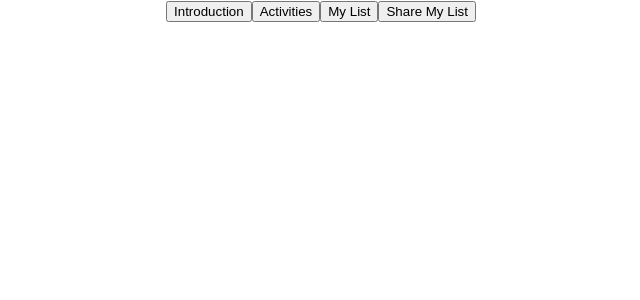
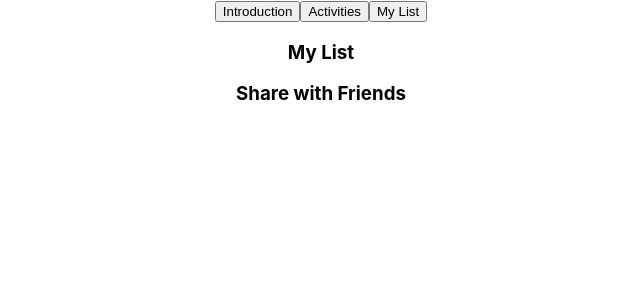
Before and after one commit to meowcodes/hmh-19-a-little-help-from, a React (Create React App) app: page / in a window 1280 px wide. Both pictures are taken after a click on the button "My List". Shown: the top 300 px of the page, without its empty margins (319-959 px from the left). Built offline with nearby package versions, Linux system fonts and the light colour scheme.

Commit message:
add my list page

```diff
--- a/src/App.js
+++ b/src/App.js
@@ -1,20 +1,19 @@
 import React, { Component } from 'react';
 // import Introduction from './Introduction';
 import MasterList from './MasterList';
-// import MyListEdit from './MyListEdit';
-// import MyListShow from './MyListShow';
+import MyList from './MyList';
 import uuid from 'uuid/v4';
 import './App.css';
 
 /**
  *
- * Renders Intro Page, Master List Page, My List Edit Page, or My List Show Page
+ * Renders Intro Page, Master List Page, My List Page
  *
  */
 
 class App extends Component {
     static defaultProps = {
-        pages: [ "intro", "masterList", "myListEdit", "myListShow"]
+        pages: [ "intro", "masterList", "myList"]
     }
 
     constructor(props) {
@@ -67,11 +66,8 @@ class App extends Component {
                     <button onClick={ () => this.updatePage("masterList") }>
                         Activities
                     </button>
-                    <button onClick={ () => this.updatePage("myListEdit") }>
+                    <button onClick={ () => this.updatePage("myList") }>
                         My List
-                    </button>
-                    <button onClick={ () => this.updatePage("myListShow") }>
-                        Share My List
                     </button>
                 </div>
                 {/* { this.state.currPage === "intro" &&
@@ -83,12 +79,9 @@ class App extends Component {
                         notifyAdd={ this.addToMyList }
                     />
                 }
-                {/* { this.state.currPage === "myListEdit" &&
-                    <MyListEdit list={ this.state.myList } />
+                { this.state.currPage === "myList" &&
+                    <MyList list={ this.state.myList } />
                 }
-                { this.state.currPage === "myListShow" &&
-                    <MyListShow list={ this.state.myList } />
-                } */}
             </div>
         );
     }
--- a/src/MasterList.js
+++ b/src/MasterList.js
@@ -27,7 +27,6 @@ class MasterList extends Component {
             addEdit: true,
             currItem: item
         });
-        console.log("ITEM",item);
     }
 
     hideAddEdit(id, editedText) {
--- /dev/null
+++ b/src/MyList.js
@@ -0,0 +1,44 @@
+import React, { Component } from 'react';
+// import './MyList.css';
+
+/**
+ * Receives list from App
+ * Renders My List Page
+ * Allow editing and sharing with friends
+ */
+
+class MyList extends Component {
+    static defaultProps = {
+        list: [
+            {text: "go swimming", id: 1},
+            {text: "go to the beach", id: 2},
+            {text: "hike mount diable", id: 3},
+            {text: "bike around marina", id: 4}
+        ]
+    }
+
+    constructor(props) {
+        super(props);
+        this.state = {}
+    }
+
+    render() {
+        return (
+            <div className="MyList">
+                <div className="MyList-edit">
+                    <h3 className="MyList-title">My List</h3>
+                    <ul className="MyList-list">
+                        { this.props.list.map( item =>
+                            <li className="MyList-list-item" key={ item.id }>{ item.text }</li>
+                        )}
+                    </ul>
+                </div>
+                <div className="MyList-share">
+                    <h3 className="MyList-title">Share with Friends</h3>
+                </div>
+            </div>
+        );
+    }
+}
+
+export default MyList;
```
